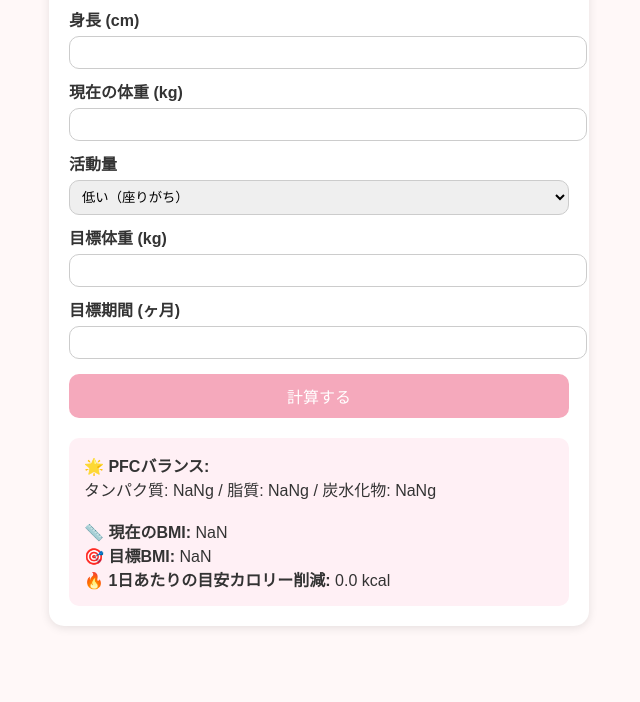
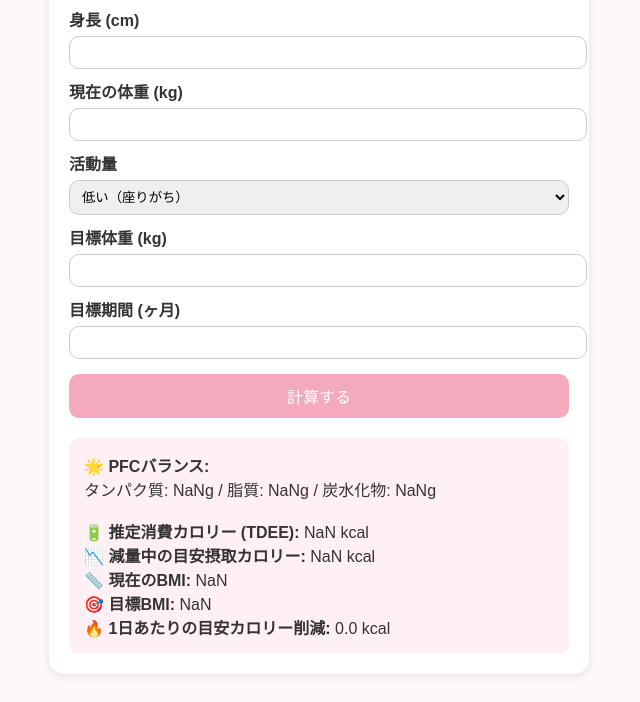
Before and after one commit to mayu143diet/pfc-calculator, a plain HTML site: page docs/index.html in a window 1280 px wide. Both pictures are taken after a click on the button "計算する". Shown: the part 190-892 px from the top of the page, without its empty margins (321-961 px from the left). Before the commit the page ends 844 px from the top, so only its background shows below. Drawn offline with Linux system fonts and the light colour scheme.

Commit message:
Update index.html

```diff
--- a/docs/index.html
+++ b/docs/index.html
@@ -100,6 +100,7 @@ function calculateAll() {
 
   const totalLossKg = weight - targetWeight;
   const dailyDeficit = totalLossKg > 0 ? totalLossKg * 7700 / (months * 30) : 0;
+  const adjustedTdee = tdee - dailyDeficit;
 
   let alertText = "";
   if (targetBMI < 18.5) {
@@ -111,6 +112,8 @@ function calculateAll() {
   document.getElementById("result").innerHTML = `
     <div><strong>🌟 PFCバランス:</strong><br>
     タンパク質: ${p}g / 脂質: ${f}g / 炭水化物: ${c}g</div><br>
+    <div><strong>🔋 推定消費カロリー (TDEE):</strong> ${tdee.toFixed(0)} kcal</div>
+    <div><strong>📉 減量中の目安摂取カロリー:</strong> ${adjustedTdee.toFixed(0)} kcal</div>
     <div><strong>📏 現在のBMI:</strong> ${bmi.toFixed(1)}</div>
     <div><strong>🎯 目標BMI:</strong> ${targetBMI.toFixed(1)}</div>
     <div><strong>🔥 1日あたりの目安カロリー削減:</strong> ${dailyDeficit.toFixed(1)} kcal</div>
```
